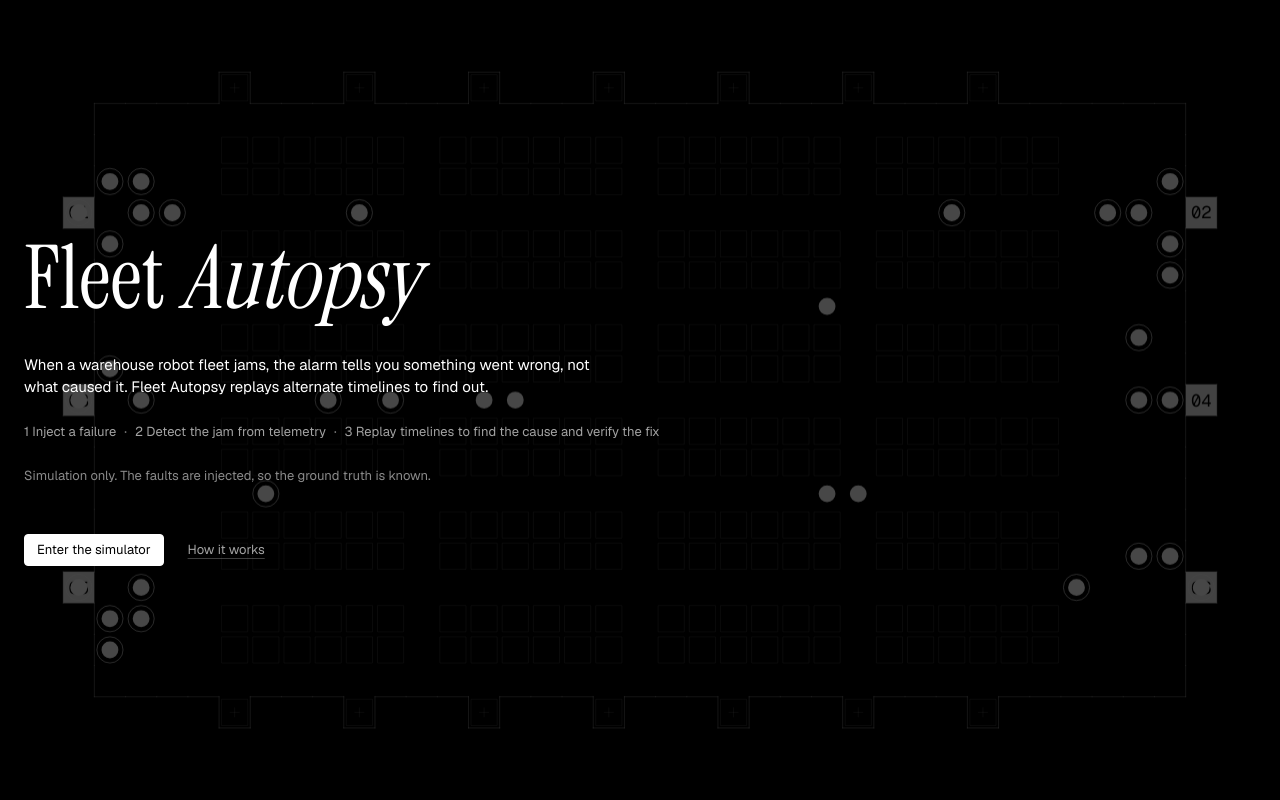
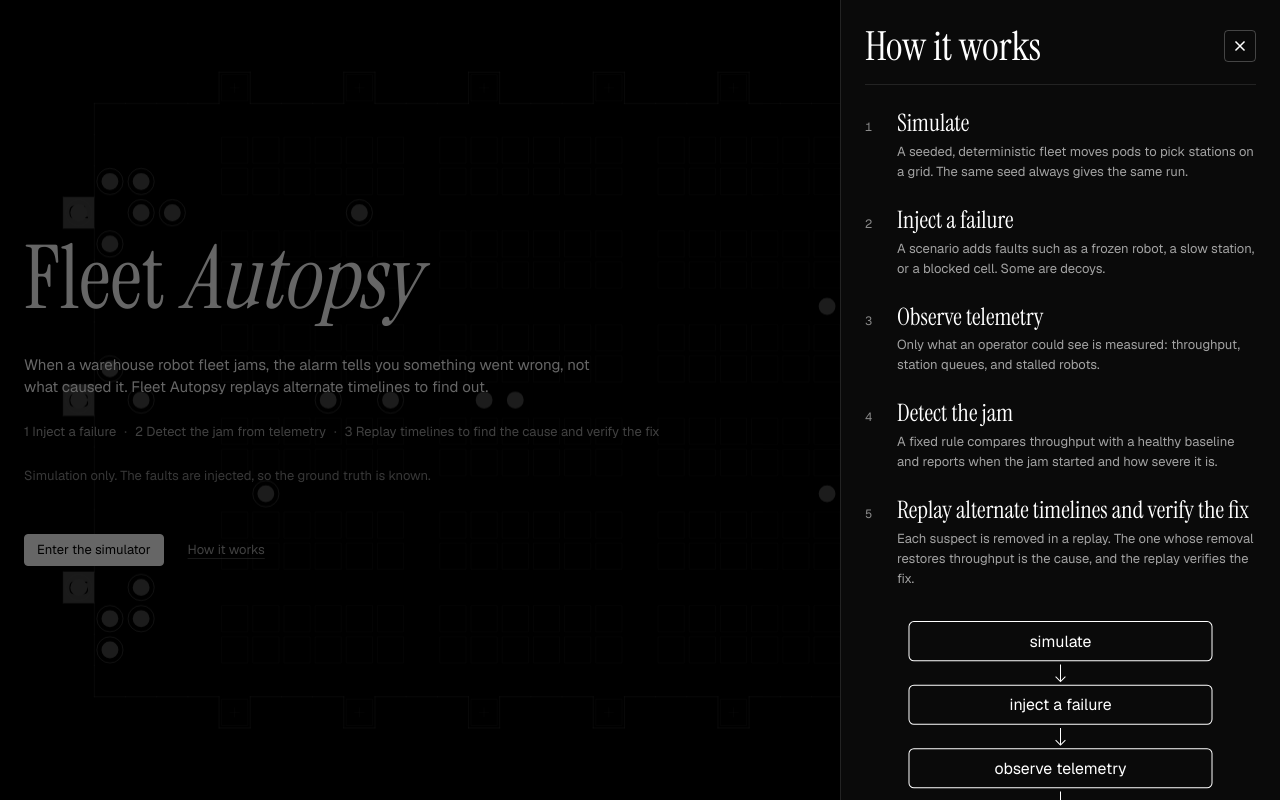
Before and after one commit to Asphar0057/Fleet-Autopsy, a React (Vite) app: page / in a window 1280 px wide. Both pictures are taken after a click on the button "How it works". Built offline with nearby package versions, Linux system fonts and the light colour scheme.

Commit message:
add how it works drawer

```diff
--- a/src/main.tsx
+++ b/src/main.tsx
@@ -8,6 +8,7 @@ import '@fontsource/geist-mono/400.css';
 import './styles/tokens.css';
 import './styles/base.css';
 import './styles/landing.css';
+import './styles/drawer.css';
 import { StrictMode } from 'react';
 import { createRoot } from 'react-dom/client';
 import { Root } from './ui/Root';
--- /dev/null
+++ b/src/styles/drawer.css
@@ -0,0 +1,143 @@
+/* How it works drawer (visual-redesign Requirement 5). Fixed right slide-over
+   with a dim scrim. No blur, no shadow. The slide is a mount animation, removed
+   under prefers-reduced-motion (here and by the global block in base.css). */
+
+.scrim {
+  position: fixed;
+  inset: 0;
+  z-index: 40;
+  background: rgba(0, 0, 0, 0.6);
+  animation: scrim-in var(--dur-slow) var(--ease);
+}
+
+.drawer {
+  position: fixed;
+  top: 0;
+  right: 0;
+  bottom: 0;
+  z-index: 41;
+  box-sizing: border-box;
+  width: min(440px, 100vw);
+  overflow-y: auto;
+  overscroll-behavior: contain;
+  padding: var(--s-4);
+  background: var(--surface);
+  border-left: 1px solid var(--hairline);
+  color: var(--fg);
+  animation: drawer-in var(--dur-slow) var(--ease);
+}
+
+.drawer:focus {
+  outline: none;
+}
+
+.drawer-head {
+  display: flex;
+  align-items: center;
+  justify-content: space-between;
+  gap: var(--s-3);
+  padding-bottom: var(--s-3);
+  margin-bottom: var(--s-4);
+  border-bottom: 1px solid var(--hairline);
+}
+
+.drawer-title {
+  margin: 0;
+  font-family: var(--font-display);
+  font-weight: 400;
+  font-size: var(--fs-h1);
+  line-height: 1.1;
+}
+
+.hiw-steps {
+  list-style: none;
+  margin: 0 0 var(--s-5);
+  padding: 0;
+  display: grid;
+  gap: var(--s-4);
+}
+
+.hiw-step {
+  display: grid;
+  grid-template-columns: var(--s-4) 1fr;
+  gap: var(--s-2);
+  align-items: baseline;
+}
+
+.hiw-num {
+  font-family: var(--font-mono);
+  font-size: var(--fs-mono);
+  color: var(--fg-3);
+  font-variant-numeric: tabular-nums;
+}
+
+.hiw-step-title {
+  margin: 0 0 var(--s-1);
+  font-family: var(--font-display);
+  font-weight: 400;
+  font-size: var(--fs-h2);
+  line-height: 1.2;
+}
+
+.hiw-step-body {
+  margin: 0;
+  font-size: var(--fs-ui);
+  line-height: 20px;
+  color: var(--fg-2);
+}
+
+.pipeline {
+  display: block;
+  width: 100%;
+  height: auto;
+}
+
+.pipeline-node {
+  fill: none;
+  stroke: var(--fg);
+  stroke-width: 1;
+}
+
+/* The single Accent use in the drawer: the "find the cause" node. */
+.pipeline-node--cause {
+  stroke: var(--accent);
+}
+
+.pipeline-edge {
+  fill: none;
+  stroke: var(--fg);
+  stroke-width: 1;
+}
+
+.pipeline-label {
+  fill: var(--fg);
+  font-family: var(--font-body);
+  font-size: var(--fs-ui);
+}
+
+@keyframes drawer-in {
+  from {
+    transform: translateX(16px);
+    opacity: 0;
+  }
+  to {
+    transform: translateX(0);
+    opacity: 1;
+  }
+}
+
+@keyframes scrim-in {
+  from {
+    opacity: 0;
+  }
+  to {
+    opacity: 1;
+  }
+}
+
+@media (prefers-reduced-motion: reduce) {
+  .scrim,
+  .drawer {
+    animation: none;
+  }
+}
--- a/src/ui/App.tsx
+++ b/src/ui/App.tsx
@@ -362,6 +362,8 @@ export function App({ onHome, onHowItWorks }: AppProps = {}) {
   useEffect(() => {
     const onKey = (e: KeyboardEvent) => {
       if (e.altKey || e.ctrlKey || e.metaKey || isEditable(e.target)) return;
+      // The How it works dialog owns the keyboard while it has focus.
+      if (e.target instanceof Element && e.target.closest('[role="dialog"]')) return;
       if (e.key === ' ') {
         // A focused button already activates on space; let it.
         if (e.target instanceof HTMLButtonElement) return;
--- /dev/null
+++ b/src/ui/HowItWorks.tsx
@@ -0,0 +1,131 @@
+// How it works drawer (visual-redesign Requirement 5): a labelled modal dialog
+// with the five pipeline steps and one inline SVG diagram. Focus moves to the
+// close button on open and stays inside the drawer; Root restores focus to the
+// opener on close.
+import { useEffect, useRef } from 'react';
+import type { KeyboardEvent } from 'react';
+import { HOW_IT_WORKS } from './copy';
+import { drawerKeyDown } from './focusTrap';
+
+export interface HowItWorksProps {
+  open: boolean;
+  onClose(): void;
+}
+
+const FOCUSABLE = 'button, [href], [tabindex]:not([tabindex="-1"])';
+
+// Pipeline diagram geometry, in viewBox units (scaled to the drawer width).
+const VIEW_W = 320;
+const NODE_W = 248;
+const NODE_H = 32;
+const GAP = 20;
+const NODE_X = (VIEW_W - NODE_W) / 2;
+const PIPELINE: readonly { label: string; cause: boolean }[] = [
+  { label: 'simulate', cause: false },
+  { label: 'inject a failure', cause: false },
+  { label: 'observe telemetry', cause: false },
+  { label: 'detect the jam', cause: false },
+  { label: 'find the cause · verify the fix', cause: true },
+];
+const VIEW_H = PIPELINE.length * NODE_H + (PIPELINE.length - 1) * GAP + 1;
+
+function Pipeline() {
+  const cx = VIEW_W / 2;
+  return (
+    <svg
+      className="pipeline"
+      role="img"
+      aria-label="Pipeline: simulate, then inject a failure, then observe telemetry, then detect the jam, then find the cause and verify the fix"
+      viewBox={`0 0 ${VIEW_W} ${VIEW_H}`}
+      width="100%"
+      preserveAspectRatio="xMidYMin meet"
+    >
+      {PIPELINE.map((n, i) => {
+        const y = 0.5 + i * (NODE_H + GAP);
+        const arrowTop = y + NODE_H;
+        const arrowBottom = arrowTop + GAP;
+        return (
+          <g key={n.label}>
+            <rect
+              className={n.cause ? 'pipeline-node pipeline-node--cause' : 'pipeline-node'}
+              x={NODE_X}
+              y={y}
+              width={NODE_W}
+              height={NODE_H}
+              rx={4}
+              vectorEffect="non-scaling-stroke"
+            />
+            <text className="pipeline-label" x={cx} y={y + NODE_H / 2} textAnchor="middle" dominantBaseline="central">
+              {n.label}
+            </text>
+            {i < PIPELINE.length - 1 && (
+              <path
+                className="pipeline-edge"
+                d={`M${cx} ${arrowTop + 3} V${arrowBottom - 3} M${cx - 4} ${arrowBottom - 7} L${cx} ${arrowBottom - 3} L${cx + 4} ${arrowBottom - 7}`}
+                vectorEffect="non-scaling-stroke"
+              />
+            )}
+          </g>
+        );
+      })}
+    </svg>
+  );
+}
+
+export function HowItWorks({ open, onClose }: HowItWorksProps) {
+  const drawerRef = useRef<HTMLElement>(null);
+  const closeRef = useRef<HTMLButtonElement>(null);
+
+  useEffect(() => {
+    if (open) closeRef.current?.focus();
+  }, [open]);
+
+  if (!open) return null;
+
+  const onKeyDown = (e: KeyboardEvent<HTMLElement>) => {
+    const root = drawerRef.current;
+    if (!root) return;
+    const items = Array.from(root.querySelectorAll<HTMLElement>(FOCUSABLE));
+    const active = document.activeElement;
+    const current = active instanceof HTMLElement ? items.indexOf(active) : -1;
+    drawerKeyDown(e, current, items.length, onClose, (i) => items[i]?.focus());
+  };
+
+  return (
+    <>
+      <div className="scrim" onClick={onClose} />
+      <aside
+        ref={drawerRef}
+        role="dialog"
+        aria-modal="true"
+        aria-labelledby="hiw-title"
+        className="drawer"
+        tabIndex={-1}
+        onKeyDown={onKeyDown}
+      >
+        <header className="drawer-head">
+          <h2 id="hiw-title" className="drawer-title">
+            How it works
+          </h2>
+          <button ref={closeRef} type="button" className="btn-icon" aria-label="close" title="Close (Esc)" onClick={onClose}>
+            <svg width="16" height="16" viewBox="0 0 16 16" aria-hidden="true" focusable="false">
+              <path d="M4 4 L12 12 M12 4 L4 12" stroke="currentColor" strokeWidth="1.5" strokeLinecap="square" fill="none" />
+            </svg>
+          </button>
+        </header>
+        <ol className="hiw-steps">
+          {HOW_IT_WORKS.map((s, i) => (
+            <li key={s.title} className="hiw-step">
+              <span className="hiw-num mono">{i + 1}</span>
+              <div>
+                <h3 className="hiw-step-title">{s.title}</h3>
+                <p className="hiw-step-body">{s.body}</p>
+              </div>
+            </li>
+          ))}
+        </ol>
+        <Pipeline />
+      </aside>
+    </>
+  );
+}
--- a/src/ui/Root.tsx
+++ b/src/ui/Root.tsx
@@ -4,14 +4,15 @@
 // of Landing (Backdrop loop) and App (sim loop) is mounted at a time.
 import { useCallback, useEffect, useRef, useState } from 'react';
 import { App } from './App';
+import { HowItWorks } from './HowItWorks';
 import { Landing } from './Landing';
 import { parseRoute, routeHash } from './route';
 import type { Route } from './route';
 
 export function Root() {
   const [route, setRoute] = useState<Route>(() => parseRoute(window.location.hash));
-  // Drawer state; the HowItWorks drawer that reads it arrives in task 8.
-  const [, setDrawerOpen] = useState(false);
+  const [drawerOpen, setDrawerOpen] = useState(false);
+  // The control that opened the drawer; focus returns to it on close (Requirement 5.3).
   const openerRef = useRef<HTMLElement | null>(null);
 
   useEffect(() => {
@@ -34,9 +35,24 @@ export function Root() {
     setDrawerOpen(true);
   }, []);
 
-  return route === 'app' ? (
-    <App onHome={() => navigate('landing')} onHowItWorks={openDrawer} />
-  ) : (
-    <Landing onEnter={() => navigate('app')} onHowItWorks={openDrawer} />
+  const closeDrawer = useCallback(() => {
+    setDrawerOpen(false);
+    const opener = openerRef.current;
+    openerRef.current = null;
+    // After the drawer unmounts; skip if the opener left the page meanwhile.
+    requestAnimationFrame(() => {
+      if (opener && opener.isConnected) opener.focus();
+    });
+  }, []);
+
+  return (
+    <>
+      {route === 'app' ? (
+        <App onHome={() => navigate('landing')} onHowItWorks={openDrawer} />
+      ) : (
+        <Landing onEnter={() => navigate('app')} onHowItWorks={openDrawer} />
+      )}
+      <HowItWorks open={drawerOpen} onClose={closeDrawer} />
+    </>
   );
 }
--- /dev/null
+++ b/src/ui/focusTrap.ts
@@ -0,0 +1,39 @@
+// Focus trap logic for the How it works drawer (visual-redesign Requirement 5.2,
+// 5.3). Pure, no DOM: the component supplies the focusable count, the current
+// index, and a focus callback.
+
+export interface KeyLike {
+  key: string;
+  shiftKey: boolean;
+  preventDefault(): void;
+}
+
+/**
+ * Tab/Shift+Tab wrap within `count` focusables. Returns the index to focus, or
+ * null to let the browser move focus normally.
+ */
+export function trapIndex(current: number, count: number, shift: boolean): number | null {
+  if (count <= 0) return null;
+  if (shift) return current <= 0 ? count - 1 : null;
+  return current < 0 || current >= count - 1 ? 0 : null;
+}
+
+/** Drawer keydown: Escape closes; Tab at an end wraps focus inside the drawer. */
+export function drawerKeyDown(
+  e: KeyLike,
+  current: number,
+  count: number,
+  onClose: () => void,
+  focus: (i: number) => void,
+): void {
+  if (e.key === 'Escape') {
+    e.preventDefault();
+    onClose();
+    return;
+  }
+  if (e.key !== 'Tab') return;
+  const i = trapIndex(current, count, e.shiftKey);
+  if (i === null) return;
+  e.preventDefault();
+  focus(i);
+}
```
